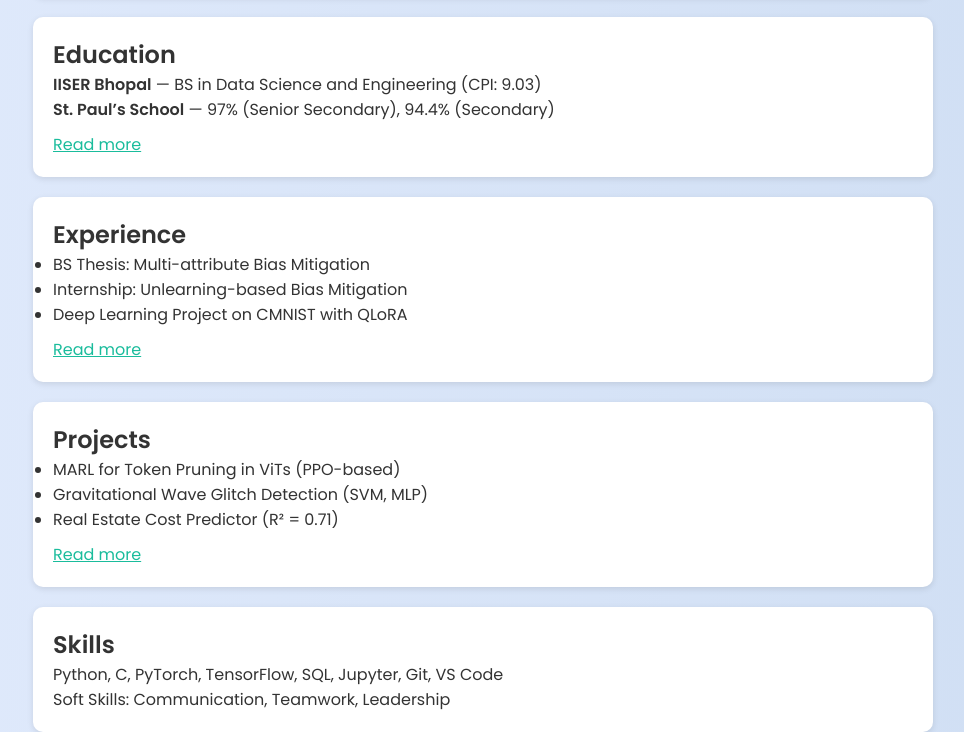
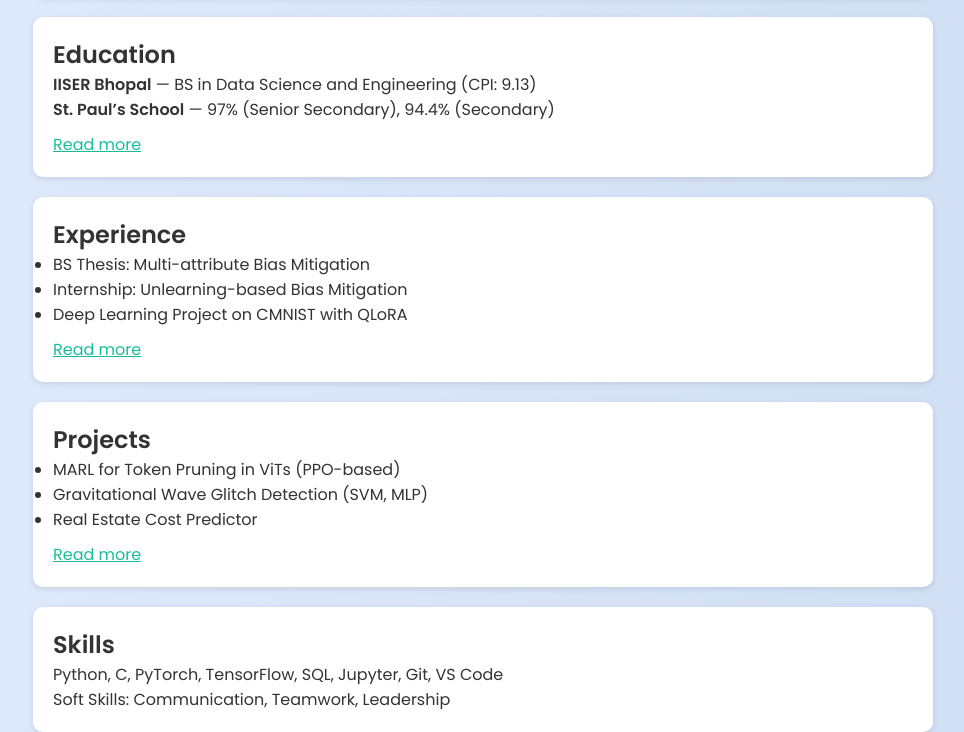
Before and after one commit to Aksh3141/portfolio, a plain HTML site: page index.html in a window 1280 px wide. Shown: the part 709-1441 px from the top of the page, without its empty margins (157-1121 px from the left). Drawn offline with Linux system fonts and the light colour scheme.

Commit message:
Update index.html

```diff
--- a/index.html
+++ b/index.html
@@ -148,7 +148,7 @@
 
   <section id="education" class="card">
     <h2>Education</h2>
-    <p><strong>IISER Bhopal</strong> — BS in Data Science and Engineering (CPI: 9.03)</p>
+    <p><strong>IISER Bhopal</strong> — BS in Data Science and Engineering (CPI: 9.13)</p>
     <p><strong>St. Paul’s School</strong> — 97% (Senior Secondary), 94.4% (Secondary)</p>
     <a href="education.html" class="read-more">Read more</a>
   </section>
@@ -168,7 +168,7 @@
     <ul>
       <li>MARL for Token Pruning in ViTs (PPO-based)</li>
       <li>Gravitational Wave Glitch Detection (SVM, MLP)</li>
-      <li>Real Estate Cost Predictor (R² = 0.71)</li>
+      <li>Real Estate Cost Predictor</li>
     </ul>
     <a href="projects.html" class="read-more">Read more</a>
   </section>
```
